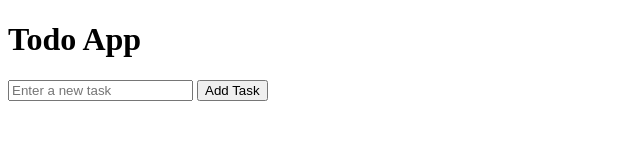
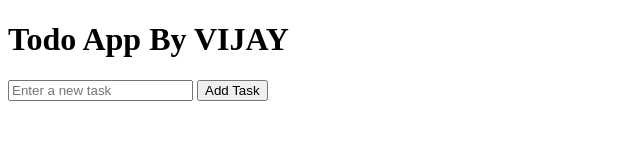
Before and after one commit to Vijay2359/new_todo, a website: page public/index.html in a window 1280 px wide. Shown: the whole page, without its empty margins (0-640 px from the left). Drawn offline with Linux system fonts and the light colour scheme; no server answers.

Commit message:
Update index.html

```diff
--- a/public/index.html
+++ b/public/index.html
@@ -6,7 +6,7 @@
   <title>Todo App</title>
 </head>
 <body>
-  <h1>Todo App</h1>
+  <h1>Todo App By VIJAY</h1>
   <input type="text" id="taskInput" placeholder="Enter a new task">
   <button onclick="addTask()">Add Task</button>
 
```
